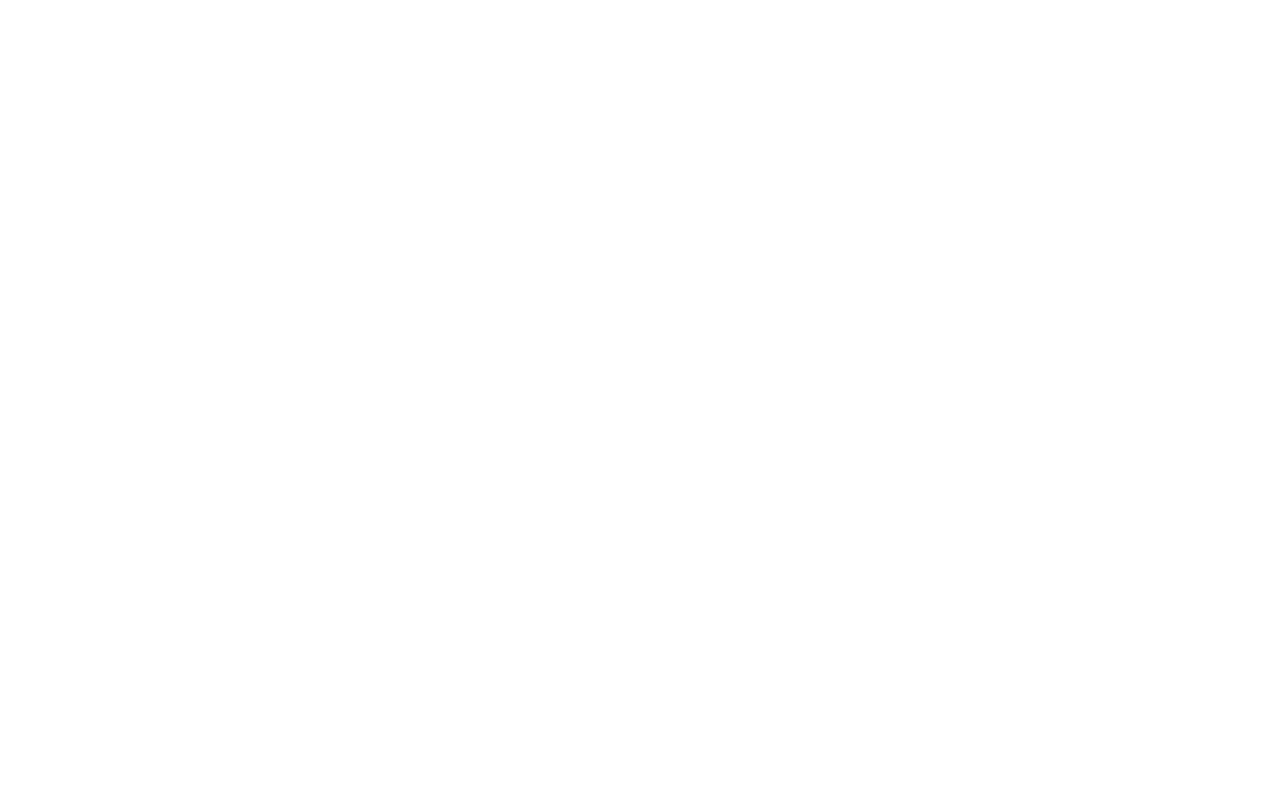
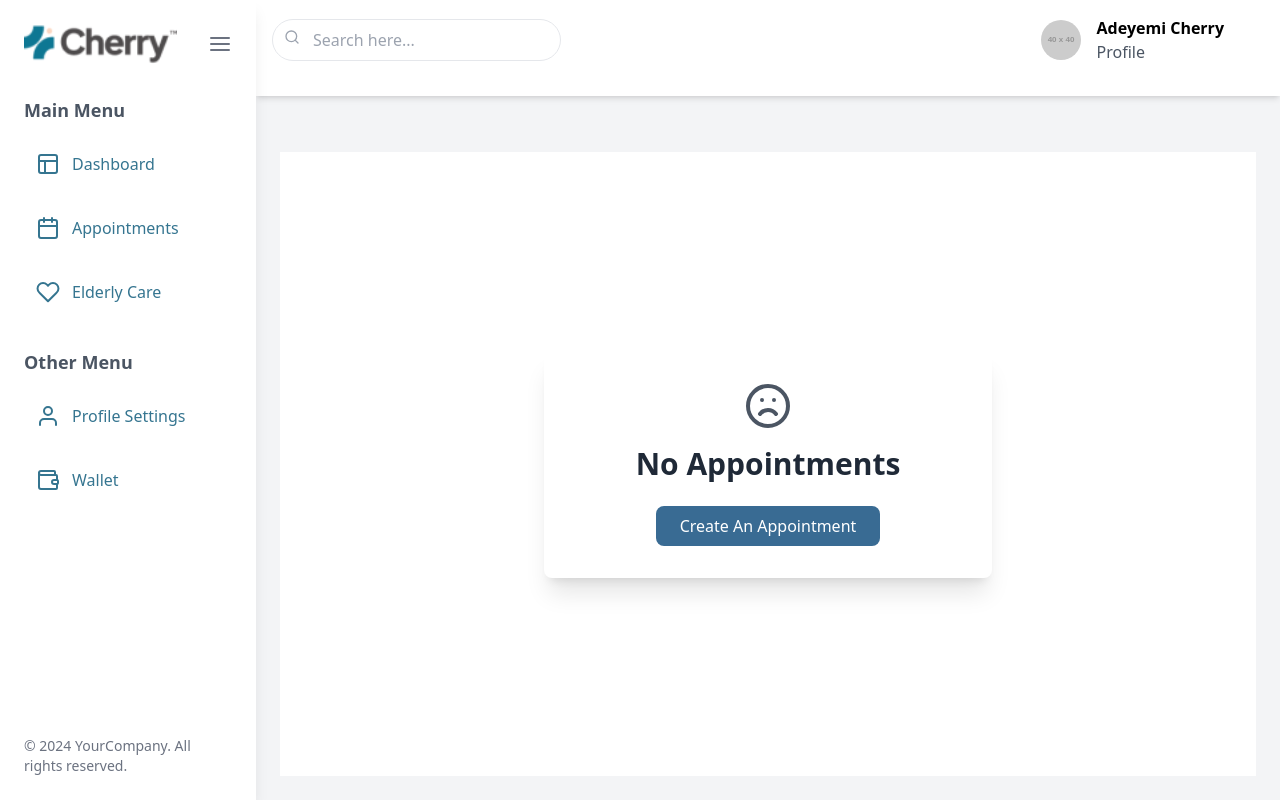
Before and after one commit to JosephEmeka/cherry_frontend, a React (Create React App) app: page /cancelAppointment in a window 1280 px wide. Before the commit this address had no page. Built offline with nearby package versions, Linux system fonts and the light colour scheme.

Commit message:
worked on cancel appointment

```diff
--- a/src/components/Sidebar.jsx
+++ b/src/components/Sidebar.jsx
@@ -1,75 +1,69 @@
 import React from 'react';
 import { Layout, Calendar, Heart, User, Menu } from 'react-feather';
-import Logo from "../assets/cherryLogo.png"
-import {  Wallet } from 'lucide-react';
+import { Wallet } from 'lucide-react';
+import Logo from "../assets/cherryLogo.png";
+
 const Sidebar = () => (
-    <aside className="mt-8 w-64 bg-white pl-6 pt-6 pb-4 shadow-md h-screen">
+    <aside className="w-64 bg-white shadow-lg h-screen p-6 flex flex-col justify-between">
 
-        <div className=" mb-8 rounded-lg flex justify-between items-center">
-            <img src={Logo} alt="Logo" className="mr-3"/>
-            <div className="pl-14 pr-3">
-                <Menu />
+
+        <div>
+            <div className="flex justify-between items-center mb-8">
+                <img src={Logo} alt="Logo" className="h-10 w-auto" />
+                <Menu className="text-gray-500 cursor-pointer" />
             </div>
-        </div>
-        <nav>
-            <ul>
-                <div className="ml-4">
-                    <h3 className="text-gray-600 mb-4 mr-8 ml-3">Main Menu</h3>
-                </div>
-                <div className="ml-4">
 
-                    <li className="mr-6 mt-10 mb-10 hover:bg-custom-cherry h-[48px] w-[180px] rounded-lg">
-                        <button  className="flex items-center text-custom-cherry hover:text-white text-[16px]">
-                            <Layout className="mr-3 ml-3 mt-3"/> <h3 className="mt-3">Dashboard</h3>
+
+            <div className="mb-8">
+                <h3 className="text-gray-600 font-semibold text-lg mb-4">Main Menu</h3>
+                <ul className="space-y-4">
+                    <li>
+                        <button className="flex items-center text-custom-cherry hover:bg-custom-cherry hover:text-white transition-all duration-300 rounded-lg w-full p-3">
+                            <Layout className="mr-3" />
+                            <span className="text-[16px]">Dashboard</span>
                         </button>
                     </li>
-
-                </div>
-                <div className="ml-4">
-                    <li className="mr-6 mt-10 mb-10 hover:bg-custom-cherry h-[48px] w-[180px] rounded-lg">
-                        <button className="flex items-center text-custom-cherry hover:text-white text-[16px]">
-                            <Calendar className="mr-3 ml-3 mt-3"/> <h3 className="mt-3"> Appointments</h3>
+                    <li>
+                        <button className="flex items-center text-custom-cherry hover:bg-custom-cherry hover:text-white transition-all duration-300 rounded-lg w-full p-3">
+                            <Calendar className="mr-3" />
+                            <span className="text-[16px]">Appointments</span>
                         </button>
                     </li>
+                    <li>
+                        <button className="flex items-center text-custom-cherry hover:bg-custom-cherry hover:text-white transition-all duration-300 rounded-lg w-full p-3">
+                            <Heart className="mr-3" />
+                            <span className="text-[16px]">Elderly Care</span>
+                        </button>
+                    </li>
+                </ul>
             </div>
 
-                <div className="ml-4">
-                    <li className="mr-6 mt-10 mb-10 hover:bg-custom-cherry h-[48px] w-[180px] rounded-lg">
-                        <button className="flex items-center text-custom-cherry hover:text-white text-[16px]">
-                            <Heart className="mr-3 ml-3 mt-3"/> <h3 className="mt-3">Elderly Care</h3>
+
+            <div>
+                <h3 className="text-gray-600 font-semibold text-lg mb-4">Other Menu</h3>
+                <ul className="space-y-4">
+                    <li>
+                        <button className="flex items-center text-custom-cherry hover:bg-custom-cherry hover:text-white transition-all duration-300 rounded-lg w-full p-3">
+                            <User className="mr-3" />
+                            <span className="text-[16px]">Profile Settings</span>
                         </button>
                     </li>
+                    <li>
+                        <button className="flex items-center text-custom-cherry hover:bg-custom-cherry hover:text-white transition-all duration-300 rounded-lg w-full p-3">
+                            <Wallet className="mr-3" />
+                            <span className="text-[16px]">Wallet</span>
+                        </button>
+                    </li>
+                </ul>
+            </div>
         </div>
 
 
         <div className="mt-8">
-                    <div className="ml-4">
-                        <h3 className="text-gray-600 mb-4 mr-8 ml-3">Other Menu</h3>
+            <p className="text-sm text-gray-500">
+                © 2024 YourCompany. All rights reserved.
+            </p>
         </div>
-
-                        <ul>
-                            <div className="ml-4">
-                                <li className="mr-6 mt-10 mb-10 hover:bg-custom-cherry h-[48px] w-[180px] rounded-lg">
-                                    <button
-                                       className="flex items-center text-custom-cherry hover:text-white text-[16px]">
-                                        <User className="mr-3 ml-3 mt-3"/> <h3 className="mt-3"> Profile Settings</h3>
-                                    </button>
-                                </li>
-                            </div>
-
-                            <div className="ml-4">
-                                <li className="mr-6 mt-10 mb-10 hover:bg-custom-cherry h-[48px] w-[180px] rounded-lg">
-                                    <button
-                                       className="flex items-center text-custom-cherry hover:text-white text-[16px]">
-                                        <Wallet className="mr-3 ml-3 mt-3"/> <h3 className="mt-3"> Wallet</h3>
-                                    </button>
-                                </li>
-                            </div>
-
-                        </ul>
-                    </div>
-            </ul>
-        </nav>
     </aside>
 );
 
--- a/src/components/VectorCircles.jsx
+++ b/src/components/VectorCircles.jsx
@@ -5,17 +5,17 @@
         <div className="relative w-full h-screen overflow-hidden">
 
             {[...Array(20).keys()].map((index) => {
-                const size = Math.random() * 50 + 20; // Random size between 20 and 70 pixels
-                const left = Math.random() * 100; // Random horizontal position (0% to 100%)
-                const top = Math.random() * 100; // Random vertical position (0% to 100%)
-                const opacity = Math.random(); // Random opacity (0 to 1)
+                const size = Math.random() * 50 + 20;
+                const left = Math.random() * 100;
+                const top = Math.random() * 100;
+                const opacity = Math.random();
 
                 const styles = {
                     position: 'absolute',
                     width: `${size}px`,
                     height: `${size}px`,
-                    borderRadius: '50%', // Makes the div circular
-                    backgroundColor: 'rgba(255, 255, 255, 0.25)', // Circle color
+                    borderRadius: '50%',
+                    backgroundColor: 'rgba(255, 255, 255, 0.25)',
                     left: `${left}%`,
                     top: `${top}%`,
                     opacity: opacity,
@@ -25,7 +25,7 @@
                     <div
                         key={index}
                         style={styles}
-                        className="pointer-events-none" // Prevent interaction
+                        className="pointer-events-none"
                     />
                 );
             })}
--- /dev/null
+++ b/src/components/appointments/AppointmentCancelled.jsx
@@ -0,0 +1,28 @@
+import React from 'react';
+import { Frown } from 'react-feather';
+
+const AppointmentCancelled = () => {
+    return (
+        <div className="flex flex-col items-center justify-center h-full bg-white relative">
+
+            {/* The appointment card */}
+            <div className="bg-white rounded-lg shadow-xl h-auto max-w-md px-8 py-8 mx-6 md:mx-0 w-full">
+                <div className="flex items-center justify-center mb-4">
+                    <Frown size={48} className="text-gray-600" />
+                </div>
+                <h1 className="text-3xl font-semibold text-gray-800 text-center mb-6">
+                    No Appointments
+                </h1>
+
+                {/* Create Appointment Button */}
+                <div className="flex items-center justify-center">
+                    <button className="bg-[#396B93] hover:bg-[#2c5673] text-white px-6 py-2 rounded-lg transition duration-300 ease-in-out">
+                        Create An Appointment
+                    </button>
+                </div>
+            </div>
+        </div>
+    );
+};
+
+export default AppointmentCancelled;
--- /dev/null
+++ b/src/pages/appointments/CancelAppointment.jsx
@@ -0,0 +1,26 @@
+import React from 'react';
+import AppointmentCancelled from "../../components/appointments/AppointmentCancelled";
+import Header from "../../components/Header";
+import Sidebar from "../../components/Sidebar";
+
+const CancelAppointment = () => {
+    return (
+        <div className="flex h-screen overflow-hidden">
+            {/* Sidebar: fixed to ensure it stays in place */}
+            <aside className="w-64 h-full bg-gray-900 text-white fixed">
+                <Sidebar />
+            </aside>
+
+            {/* Main content: adds padding and takes up the remaining space */}
+            <div className="flex flex-col flex-1 ml-64 bg-gray-100 min-h-screen">
+                <Header />
+                <main className="flex-1 p-4 md:p-6 overflow-auto">
+                    <AppointmentCancelled />
+                </main>
+
+            </div>
+        </div>
+    );
+};
+
+export default CancelAppointment;
```
Also changed, not shown: src/route/index.jsx (+9 -1 lines). Lines whose indentation alone changed are shown as unchanged.
